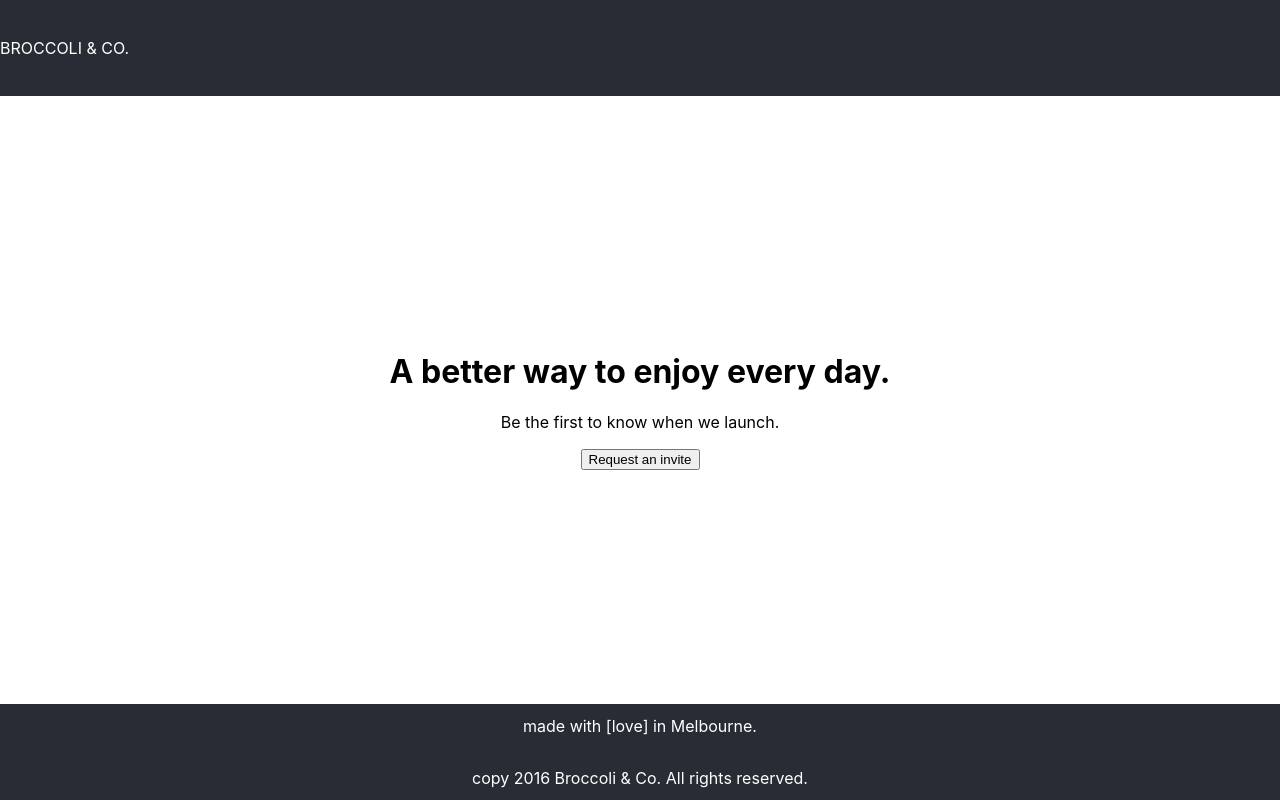
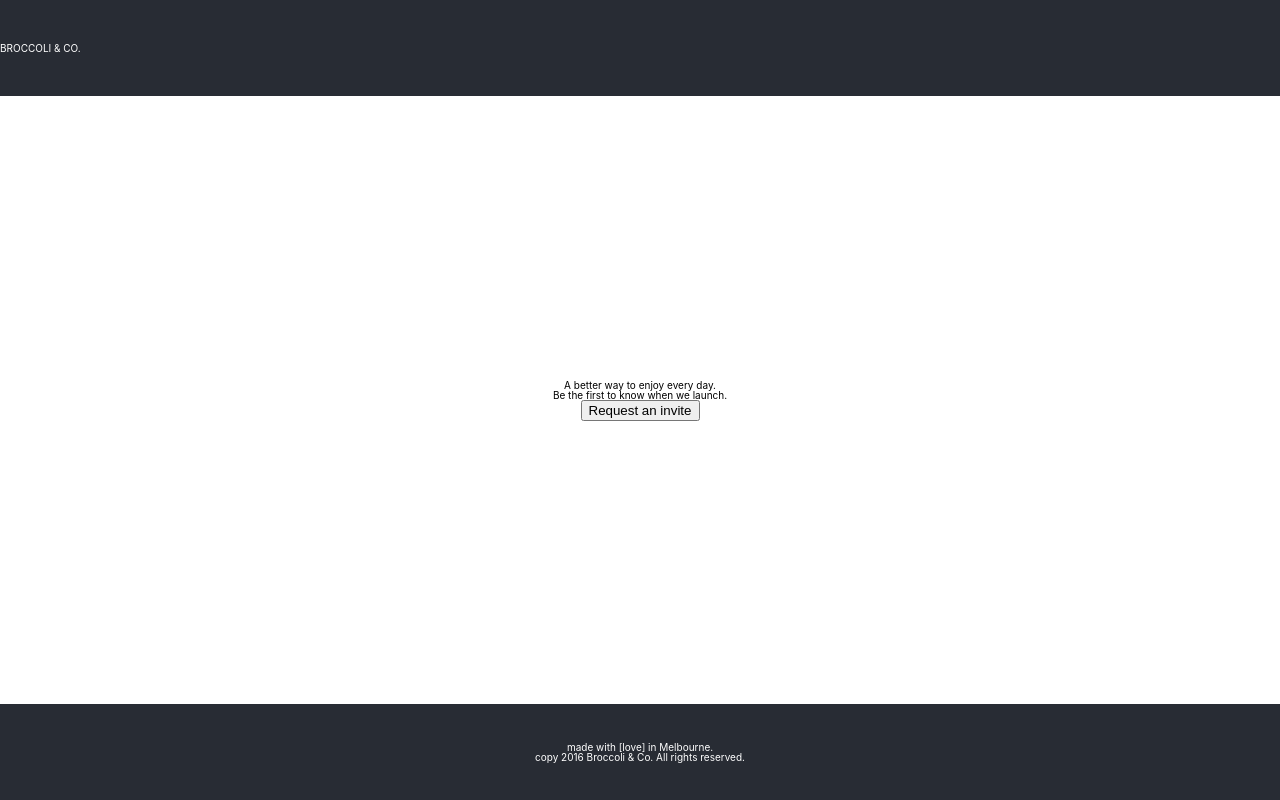
Before and after one commit to LucasYang/broccoli-co, a React (Create React App) app: page / in a window 1280 px wide. Built offline with nearby package versions, Linux system fonts and the light colour scheme.

Commit message:
feat: reset css

```diff
--- a/src/index.css
+++ b/src/index.css
@@ -1,3 +1,47 @@
+html, body, div, span, applet, object, iframe,
+h1, h2, h3, h4, h5, h6, p, blockquote, pre,
+a, abbr, acronym, address, big, cite, code,
+del, dfn, em, img, ins, kbd, q, s, samp,
+small, strike, strong, sub, sup, tt, var,
+b, u, i, center,
+dl, dt, dd, ol, ul, li,
+fieldset, form, label, legend,
+table, caption, tbody, tfoot, thead, tr, th, td,
+article, aside, canvas, details, embed,
+figure, figcaption, footer, header, hgroup,
+menu, nav, output, ruby, section, summary,
+time, mark, audio, video, hr {
+	margin: 0;
+	padding: 0;
+	border: 0;
+	font-size: 100%;
+	font: inherit;
+	vertical-align: baseline;
+}
+/* HTML5 display-role reset for older browsers */
+article, aside, details, figcaption, figure,
+footer, header, hgroup, menu, nav, section {
+	display: block;
+}
+body {
+	line-height: 1;
+}
+ol, ul {
+	list-style: none;
+}
+blockquote, q {
+	quotes: none;
+}
+blockquote:before, blockquote:after,
+q:before, q:after {
+	content: '';
+	content: none;
+}
+table {
+	border-collapse: collapse;
+	border-spacing: 0;
+}
+
 body {
   margin: 0;
   font-family: -apple-system, BlinkMacSystemFont, 'Segoe UI', 'Roboto', 'Oxygen',
@@ -5,6 +49,7 @@
     sans-serif;
   -webkit-font-smoothing: antialiased;
   -moz-osx-font-smoothing: grayscale;
+  font-size: 10px;
 }
 
 code {
```
